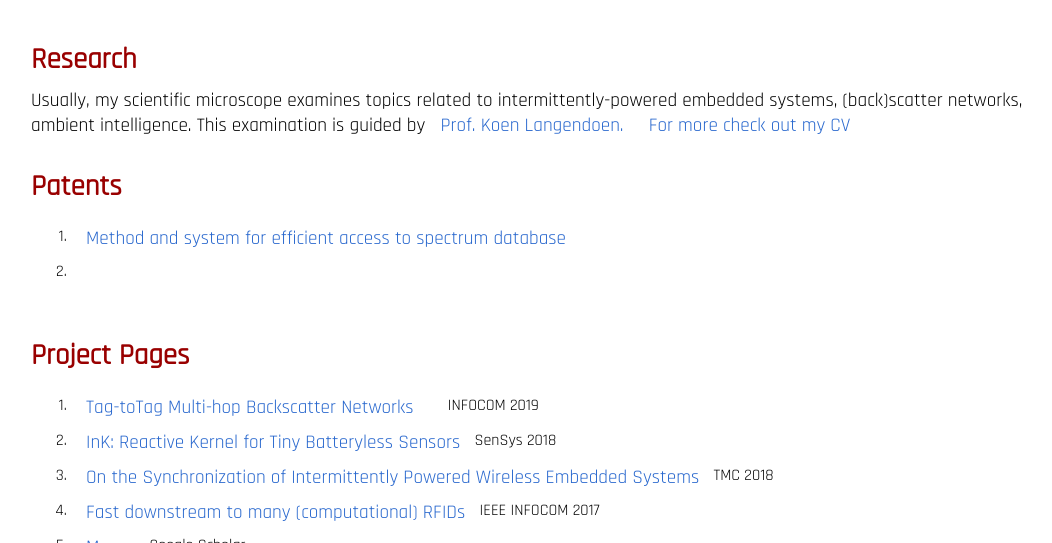
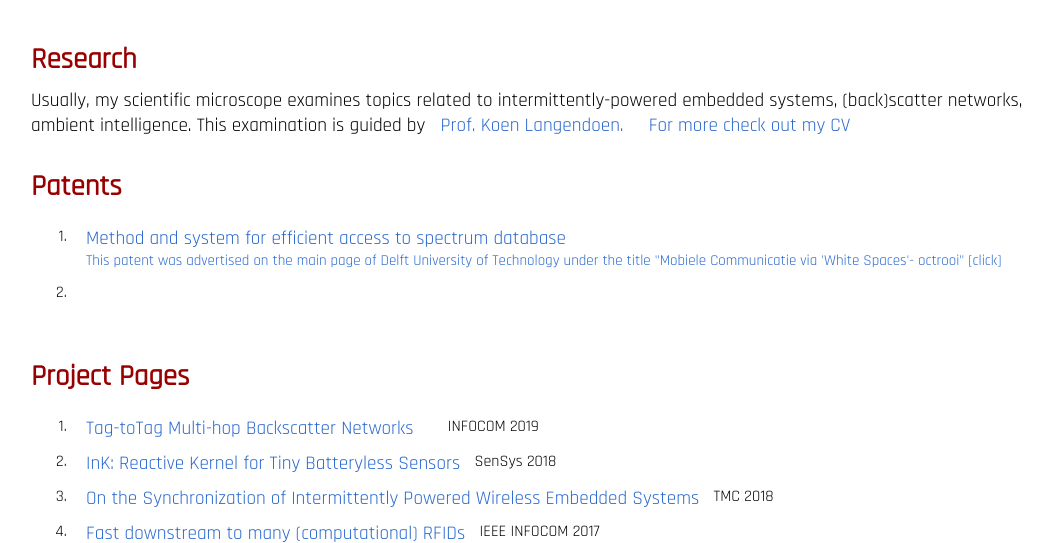
Before and after one commit to amjadmajid/amjadmajid.github.io, a plain HTML site: page index.html in a window 1280 px wide. Shown: the part 246-789 px from the top of the page, without its empty margins (112-1164 px from the left). Drawn offline with Linux system fonts and the light colour scheme.

Commit message:
tudelft link

```diff
--- a/index.html
+++ b/index.html
@@ -65,7 +65,8 @@
 				<div class="redText" style="font-size:1.8em; margin-bottom:10px; font-family: Rajdhani; font-weight: bolder;">Patents</div>
 				<ol>
 					<li>
-						<a style=" font-size: 1.2em;" href="https://patents.google.com/patent/NL2015668B1/en?q=%22Method+and+system+for+efficient+access+to+spectrum+database%22&oq=%22Method+and+system+for+efficient+access+to+spectrum+database%22">Method and system for efficient access to spectrum database</a>
+						<a style=" font-size: 1.2em;" href="https://patents.google.com/patent/NL2015668B1/en?q=%22Method+and+system+for+efficient+access+to+spectrum+database%22&oq=%22Method+and+system+for+efficient+access+to+spectrum+database%22">Method and system for efficient access to spectrum database</a><br>
+						<a href="https://web.archive.org/web/20160121063554/http://tudelft.nl/">This patent was advertised on the main page of Delft University of Technology under the title "Mobiele Communicatie via 'White Spaces'- octrooi" [click] </a>
 					</li>
 					<li>
 						<a style=" font-size: 1.2em;" href="#"></a>
```
